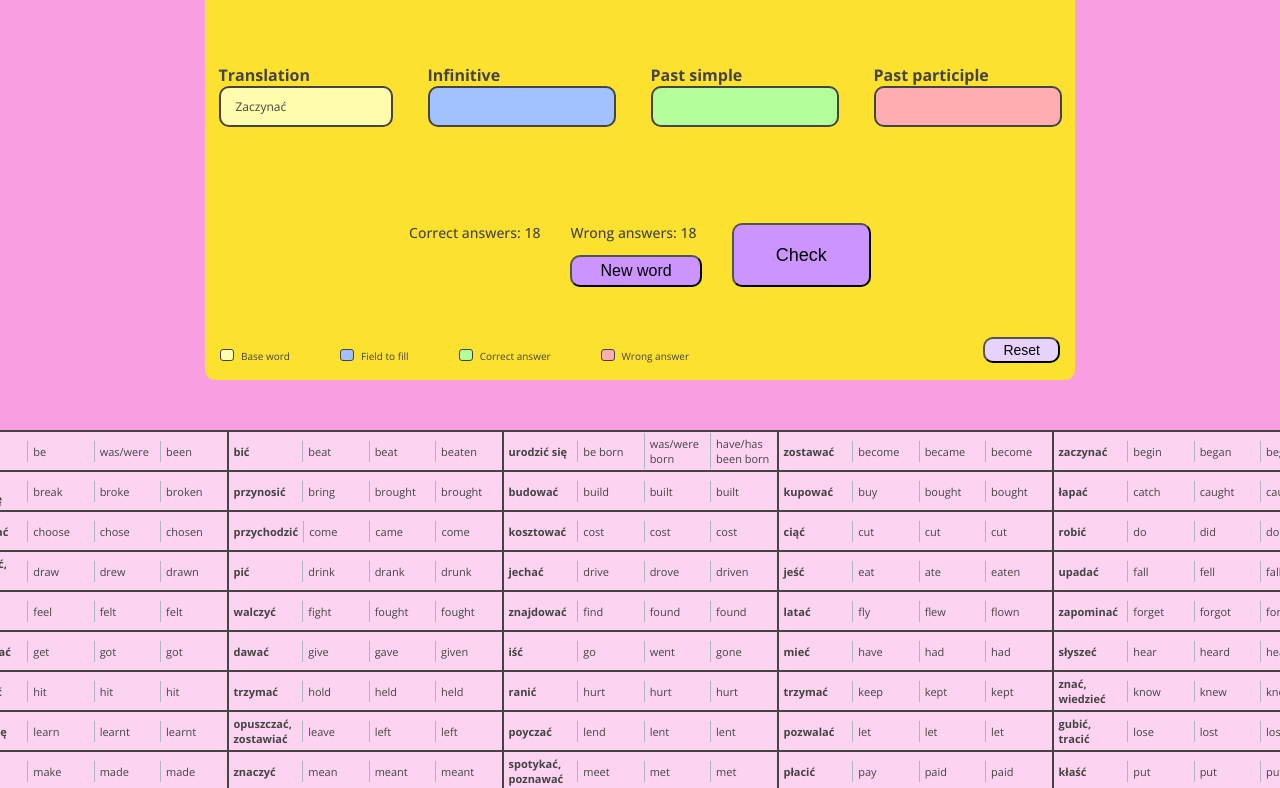
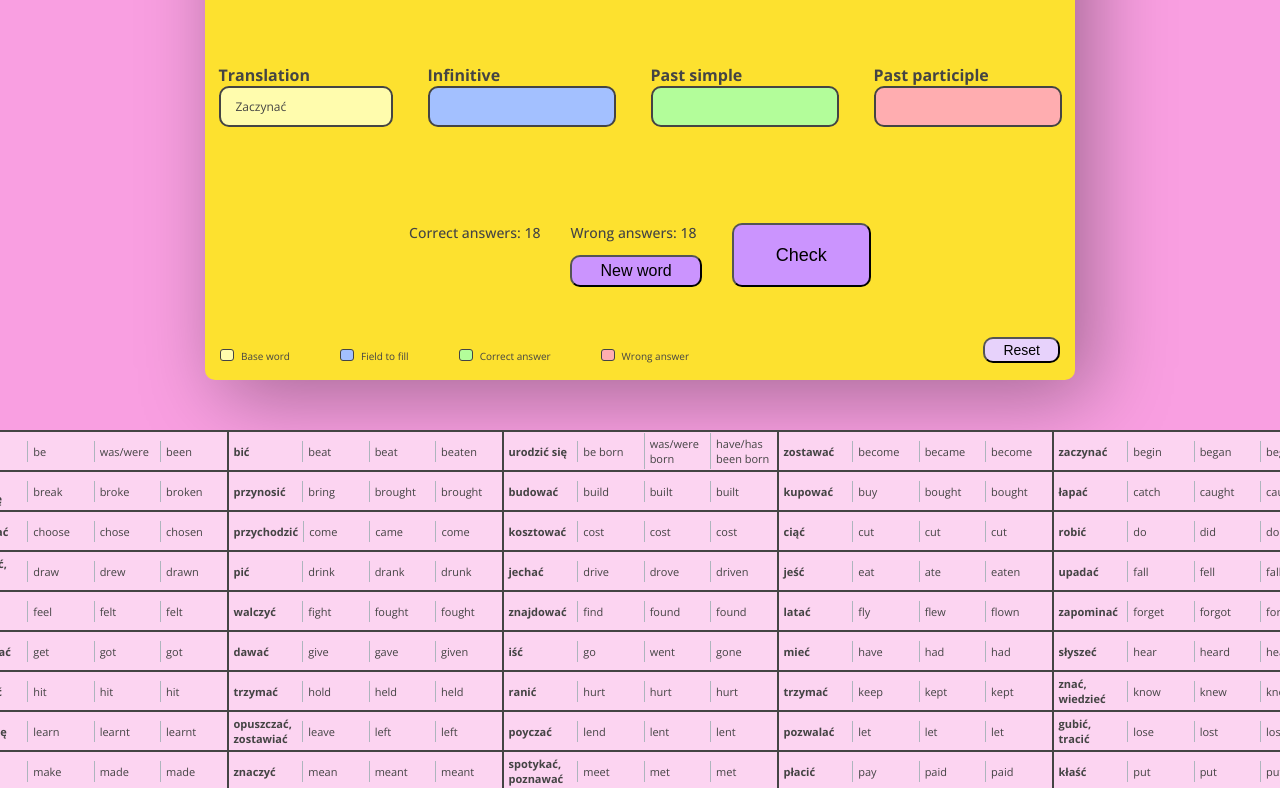
Before and after one commit to danielkuciej/irregular-verbs, a plain HTML site: page index.html in a window 1280 px wide. Shown: the part 160-948 px from the top of the page. Drawn offline with nearby package versions, Linux system fonts and the light colour scheme.

Commit message:
Added box-shadow

```diff
--- a/style.css
+++ b/style.css
@@ -36,6 +36,7 @@ body {
   align-items: center;
   padding: 15px;
   margin-top: 50px;
+  box-shadow: 1rem 1rem 5rem rgba(0, 0, 0, 0.35);
 }
 
 h1 {
```
